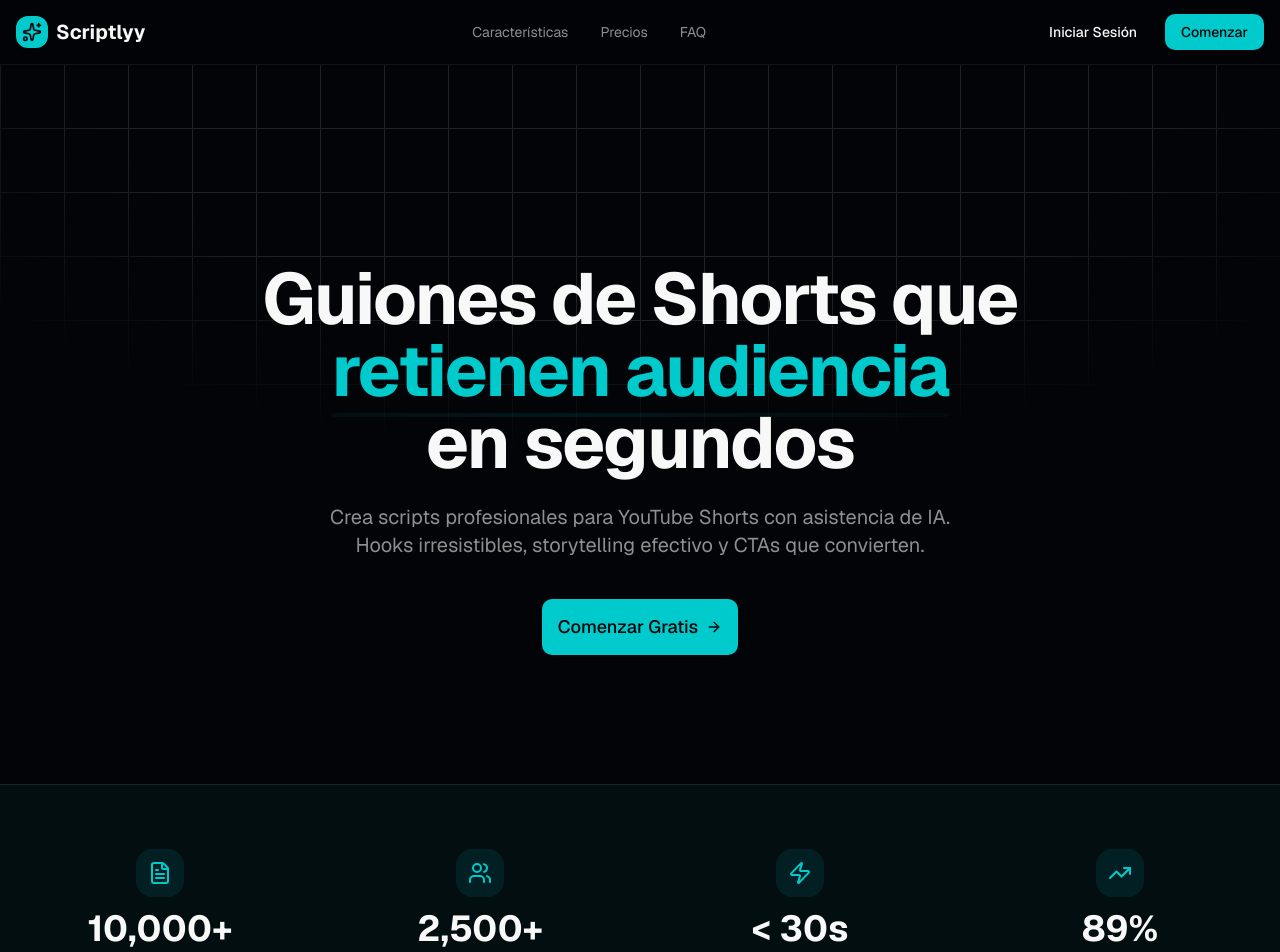
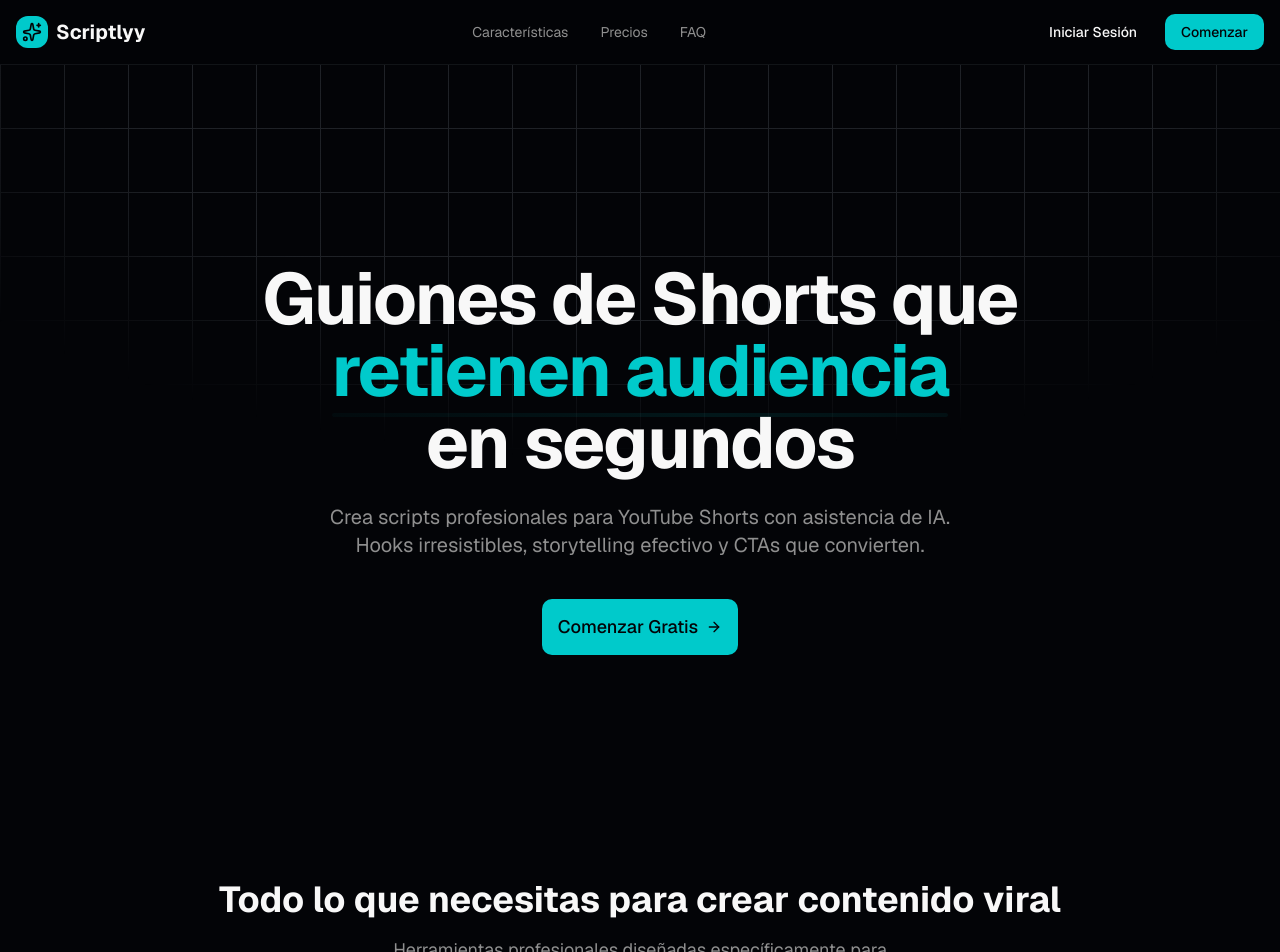
Before and after one commit to franco671/Scriptlyy, a Next.js app: page / in a window 1280 px wide. Shown: the top 952 px of the page. Built offline with nearby package versions, Linux system fonts and the light colour scheme; no server answers.

Commit message:
feat: remove stats section from landing page
Removed the StatsSection component from the landing page layout.

```diff
--- a/components/landing/landing-page.tsx
+++ b/components/landing/landing-page.tsx
@@ -4,7 +4,6 @@ import { useState } from "react"
 import { Navbar } from "./navbar"
 import { Hero } from "./hero"
 import { HowItWorks } from "./how-it-works"
-import { StatsSection } from "./stats-section"
 import { PricingSection } from "./pricing-section"
 import { FAQSection } from "./faq-section"
 import { AuthModal } from "./auth-modal"
@@ -21,13 +20,8 @@ export function LandingPage({ onAuthSuccess }: LandingPageProps) {
       <Navbar onLogin={() => setAuthModalOpen(true)} />
 
       <main className="pt-16">
-        {/* Hero Section */}
         <Hero onGetStarted={() => setAuthModalOpen(true)} />
 
-        {/* Sección de confianza/Stats */}
-        <StatsSection />
-
-        {/* Características principales */}
         <section id="features" className="py-24">
           <div className="container mx-auto px-4 text-center">
             <h2 className="text-3xl md:text-4xl font-bold mb-4">
@@ -55,17 +49,13 @@ export function LandingPage({ onAuthSuccess }: LandingPageProps) {
           </div>
         </section>
 
-        {/* Paso a paso */}
         <HowItWorks />
 
-        {/* Aquí es donde se van a ver tus packs de 5 y 10 USD */}
         <PricingSection />
 
-        {/* Preguntas frecuentes con anclaje funcional */}
         <FAQSection />
       </main>
 
-      {/* Footer integrado (ya que no existe archivo footer.tsx) */}
       <footer className="py-12 border-t border-border bg-card">
         <div className="container mx-auto px-4 text-center">
           <div className="flex items-center justify-center gap-2 mb-4">
```
